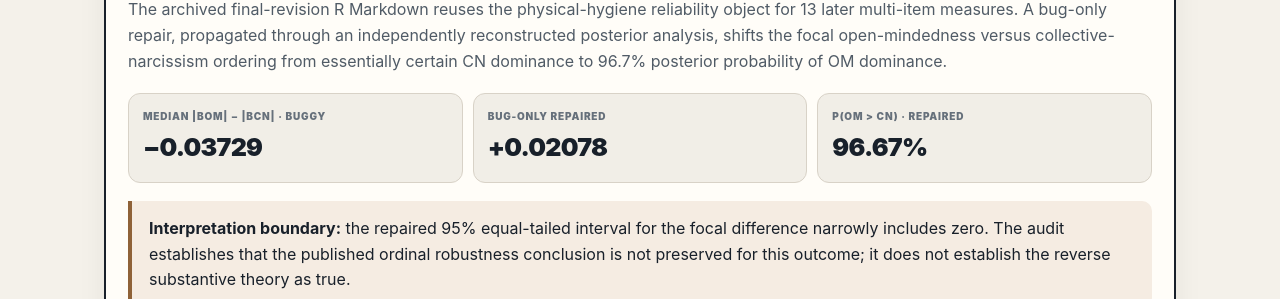
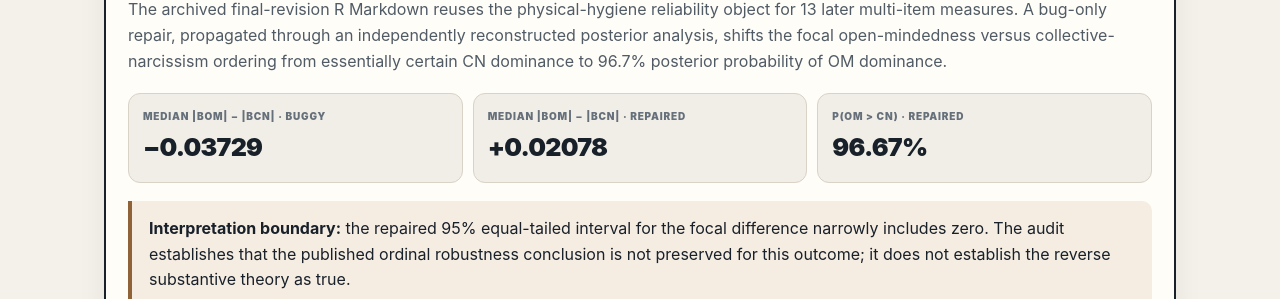
Before and after one commit to jooyeolkim1990/jooyeolkim1990.github.io, a Jekyll site: the page due-diligence/cases/open-mindedness.html, which Jekyll copies as it is, in a window 1280 px wide and 900 px high, scrolled down 695 px. Shown: the part 150-449 px from the top of the window. Built offline with Jekyll 4.4.1, drawn with Linux system fonts in a browser that asks for light colours.

Commit message:
Align open-mindedness case metric labels

```diff
--- a/due-diligence/cases/open-mindedness.html
+++ b/due-diligence/cases/open-mindedness.html
@@ -27,7 +27,7 @@
 <p>The archived final-revision R Markdown reuses the physical-hygiene reliability object for 13 later multi-item measures. A bug-only repair, propagated through an independently reconstructed posterior analysis, shifts the focal open-mindedness versus collective-narcissism ordering from essentially certain CN dominance to 96.7% posterior probability of OM dominance.</p>
 <div class="metrics">
 <div class="metric"><div class="lab">Median |βOM| − |βCN| · buggy</div><div class="val">−0.03729</div></div>
-<div class="metric"><div class="lab">Bug-only repaired</div><div class="val">+0.02078</div></div>
+<div class="metric"><div class="lab">Median |βOM| − |βCN| · repaired</div><div class="val">+0.02078</div></div>
 <div class="metric"><div class="lab">P(OM &gt; CN) · repaired</div><div class="val">96.67%</div></div>
 </div>
 <div class="note boundary"><strong>Interpretation boundary:</strong> the repaired 95% equal-tailed interval for the focal difference narrowly includes zero. The audit establishes that the published ordinal robustness conclusion is not preserved for this outcome; it does not establish the reverse substantive theory as true.</div>
```
